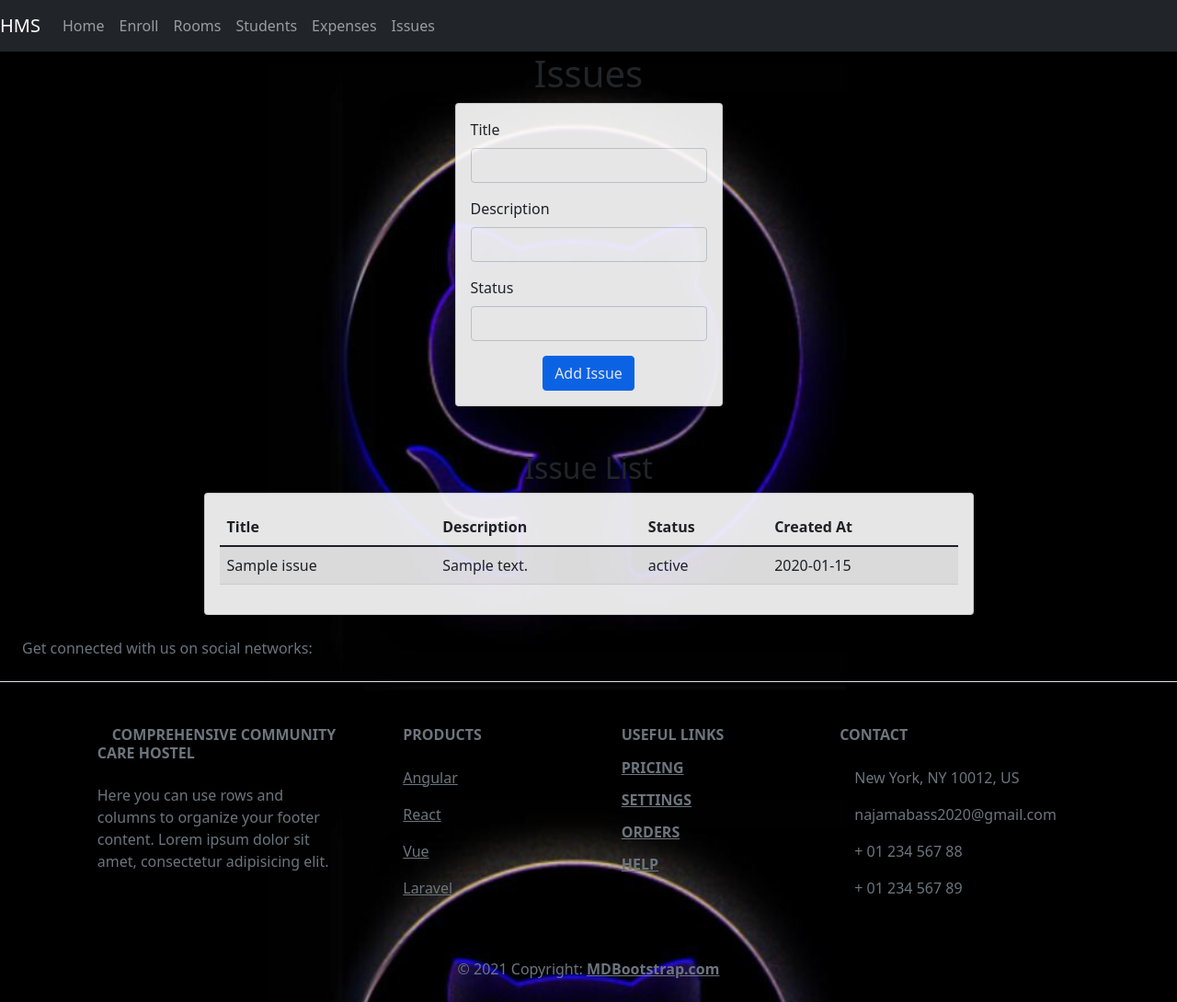
After one commit to Ctoic/Hostel-Management-System-Using-Flask, a Flask app: page /issues in a window 1280 px wide. The commit adds this page. Shown: the whole page at 92% size. Run offline with Flask 3, Linux system fonts and the light colour scheme; tables that the repository leaves empty hold one stand-in row (values such as "Sample post"); some libraries are stand-ins or nearby versions.

Commit message:
Add issues feature
Add functionality to handle issues in the Hostel Management System.

* **models.py**: Add a new model `Issue` with fields: `id`, `title`, `description`, `status`, and `created_at`.
* **forms.py**: Add a new form `IssueForm` with fields: `title`, `description`, and `status`.
* **app.py**: Add a new route `/issues` to handle displaying and adding issues. Add logic to display a list of issues and a form to add new issues. Validate and save new issues to the database.
* **templates/issues.html**: Create a new template to display the list of issues and the form to add new issues.
* **templates/base.html**: Update the navigation bar to include a link to the new `/issues` route.

---

For more details, open the [Copilot Workspace session](https://copilot-workspace.githubnext.com/Ctoic/Hostel-Management-System-Using-Flask?shareId=XXXX-XXXX-XXXX-XXXX).

```diff
--- a/app.py
+++ b/app.py
@@ -1,8 +1,8 @@
 import os
 from werkzeug.utils import secure_filename
 from flask import Flask, render_template, redirect, url_for, flash
-from models import db, Student, Room, Expense
-from forms import EnrollForm, ExpenseForm
+from models import db, Student, Room, Expense, Issue
+from forms import EnrollForm, ExpenseForm, IssueForm
 from flask_migrate import Migrate
 
 
@@ -80,5 +80,22 @@ def expenses():
     total_expense = sum(expense.price for expense in all_expenses)
     return render_template('expenses.html', form=form, expenses=all_expenses, total=total_expense)
 
+@app.route('/issues', methods=['GET', 'POST'])
+def issues():
+    form = IssueForm()
+    if form.validate_on_submit():
+        issue = Issue(title=form.title.data, description=form.description.data, status=form.status.data)
+        try:
+            db.session.add(issue)
+            db.session.commit()
+            flash('Issue added successfully', 'success')
+        except Exception as e:
+            db.session.rollback()
+            flash(f'Error adding issue: {e}', 'danger')
+        return redirect(url_for('issues'))
+
+    all_issues = Issue.query.all()
+    return render_template('issues.html', form=form, issues=all_issues)
+
 if __name__ == '__main__':
     app.run(debug=True)
--- a/forms.py
+++ b/forms.py
@@ -17,3 +17,9 @@ class ExpenseForm(FlaskForm):
     price = FloatField('Price', validators=[DataRequired(), NumberRange(min=0)])
     date = DateField('Date', validators=[DataRequired()])  # DateField added to ExpenseForm
     submit = SubmitField('Add Expense')
+
+class IssueForm(FlaskForm):
+    title = StringField('Title', validators=[DataRequired()])
+    description = StringField('Description', validators=[DataRequired()])
+    status = StringField('Status', validators=[DataRequired()])
+    submit = SubmitField('Add Issue')
--- a/templates/base.html
+++ b/templates/base.html
@@ -24,12 +24,12 @@
               <li class="nav-item">
                   <a class="nav-link" href="{{ url_for('students') }}">Students</a>
               </li>
-
               <li class="nav-item">
-                <a class="nav-link" href="{{ url_for('expenses') }}">Expenses</a>
-            </li>
-
-
+                  <a class="nav-link" href="{{ url_for('expenses') }}">Expenses</a>
+              </li>
+              <li class="nav-item">
+                  <a class="nav-link" href="{{ url_for('issues') }}">Issues</a>
+              </li>
           </ul>
       </div>
   </nav>
--- /dev/null
+++ b/templates/issues.html
@@ -0,0 +1,58 @@
+{% extends 'base.html' %}
+
+{% block title %}Issues{% endblock %}
+
+{% block content %}
+<h1 class="text-center">Issues</h1>
+<div class="d-flex justify-content-center">
+    <div class="card">
+        <div class="card-body">
+            <form method="POST" action="">
+                {{ form.hidden_tag() }}
+                <div class="mb-3">
+                    {{ form.title.label(class="form-label") }}
+                    {{ form.title(class="form-control") }}
+                </div>
+                <div class="mb-3">
+                    {{ form.description.label(class="form-label") }}
+                    {{ form.description(class="form-control") }}
+                </div>
+                <div class="mb-3">
+                    {{ form.status.label(class="form-label") }}
+                    {{ form.status(class="form-control") }}
+                </div>
+                <div class="d-flex justify-content-center">
+                    {{ form.submit(class="btn btn-primary") }}
+                </div>
+            </form>
+        </div>
+    </div>
+</div>
+<h2 class="text-center mt-5">Issue List</h2>
+<div class="d-flex justify-content-center">
+    <div class="card w-75">
+        <div class="card-body">
+            <table class="table table-striped">
+                <thead>
+                    <tr>
+                        <th>Title</th>
+                        <th>Description</th>
+                        <th>Status</th>
+                        <th>Created At</th>
+                    </tr>
+                </thead>
+                <tbody>
+                    {% for issue in issues %}
+                    <tr>
+                        <td>{{ issue.title }}</td>
+                        <td>{{ issue.description }}</td>
+                        <td>{{ issue.status }}</td>
+                        <td>{{ issue.created_at.strftime('%Y-%m-%d') }}</td>
+                    </tr>
+                    {% endfor %}
+                </tbody>
+            </table>
+        </div>
+    </div>
+</div>
+{% endblock %}
```
Also changed, not shown: models.py (+7 -0 lines).
